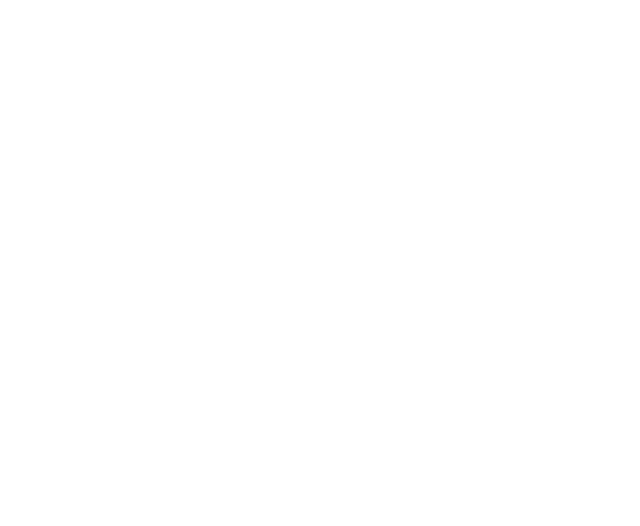
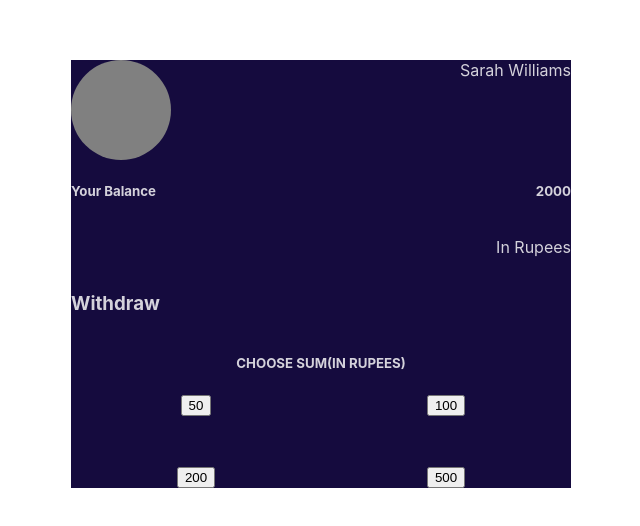
Before and after one commit to Kanth789/FirstReactAssignment, a React (Create React App) app in the folder react-ssignments/: page / in a window 1280 px wide. Shown: the part 126-652 px from the top of the page, without its empty margins (319-959 px from the left). Built offline with nearby package versions, Linux system fonts and the light colour scheme.

Commit message:
cashwithdrawal functions

```diff
--- a/react-ssignments/src/App.css
+++ b/react-ssignments/src/App.css
@@ -36,3 +36,60 @@
     transform: rotate(360deg);
   }
 }
+.main-conatiner{
+    display: flex;
+    flex-direction: column;
+    text-align: center;
+    width: 500px;
+    background-color: #150b3e;
+}
+.main-header{
+  display: flex;
+  flex-direction: row;
+
+  justify-content: space-between;
+
+}
+.circle{
+  width: 100px;
+  height: 100px;
+  border-radius: 50px;
+  background-color: grey;
+  margin-right: 20px;
+}
+.mid-conatiner{
+  display: flex;
+  flex-direction: row;
+  justify-content: space-between;
+
+}
+.rupees p{
+  float: right;
+  color: #d4d2db;
+}
+.withdraw h3{
+  float: left;
+  color: #d4d2db;
+}
+.button-box{
+  display: grid;
+  grid-template-columns: auto auto;
+  grid-row-gap: 50px;
+}
+.main{
+  display: flex;
+  flex-direction: column;
+  align-items: center;
+  justify-content: center;
+  height: 100vh;
+
+}
+.user-name{
+  color: #d4d2db;
+}
+.one, .two{
+  color: #d4d2db;
+}
+.money h5{
+  color: #d4d2db;
+}
--- a/react-ssignments/src/App.js
+++ b/react-ssignments/src/App.js
@@ -1,12 +1,55 @@
 import logo from './logo.svg';
 import './App.css';
+import { Component } from 'react';
+import CashWithdrawal from './components/CashWithdrawal';
+const CashList =[
+  {
+    uniqueNo:1,
+    number:50
+  },
+  {
+    uniqueNo:2,
+    number:100
+  },
+  {
+    uniqueNo:3,
+    number:200
+  },
+  {
+    uniqueNo:4,
+    number:500
+  }
+]
 
-function App() {
-  return (
-    <div className="App">
-
-    </div>
-  );
+class App extends Component{
+  state = {
+    total:2000
+  }
+  OnclickedApp = number =>{
+    this.setState((prevState)=>({total:prevState.total - number}))
+  }
+  render(){
+    const {total} = this.state
+    return(
+      <div className='main'>
+      <div className='main-conatiner'>
+        <div className='main-header'>
+          <div className='circle'></div>
+          <div className='user-name'>Sarah Williams</div>
+        </div>
+        <div className='mid-conatiner'>
+          <div className='one'><h5>Your Balance</h5></div>
+          <div className='two'><h5>{total}</h5></div>
+        </div>
+        <div className='rupees'><p>In Rupees</p></div>
+        <div className='withdraw'><h3>Withdraw</h3></div>
+        <div className='money'><h5>CHOOSE SUM(IN RUPEES)</h5></div>
+        <div className='button-box'>
+          {CashList.map(eachItem=>(<CashWithdrawal OnclickedApp={this.OnclickedApp} CashList={eachItem} key={eachItem.uniqueNo}/>))}
+        </div>
+      </div>
+      </div>
+    )
+  }
 }
-
 export default App;
--- /dev/null
+++ b/react-ssignments/src/components/CashWithdrawal.js
@@ -0,0 +1,14 @@
+const CashWithdrawal = (props) =>{
+    const {CashList,OnclickedApp} = props
+    const {uniqueNo,number} = CashList
+    const Onclicked = () =>{
+        OnclickedApp(number)
+    }
+    return(
+        <div className='button'>
+        <button onClick={Onclicked}>{number}</button>
+
+        </div>
+    )
+}
+export default CashWithdrawal
```
